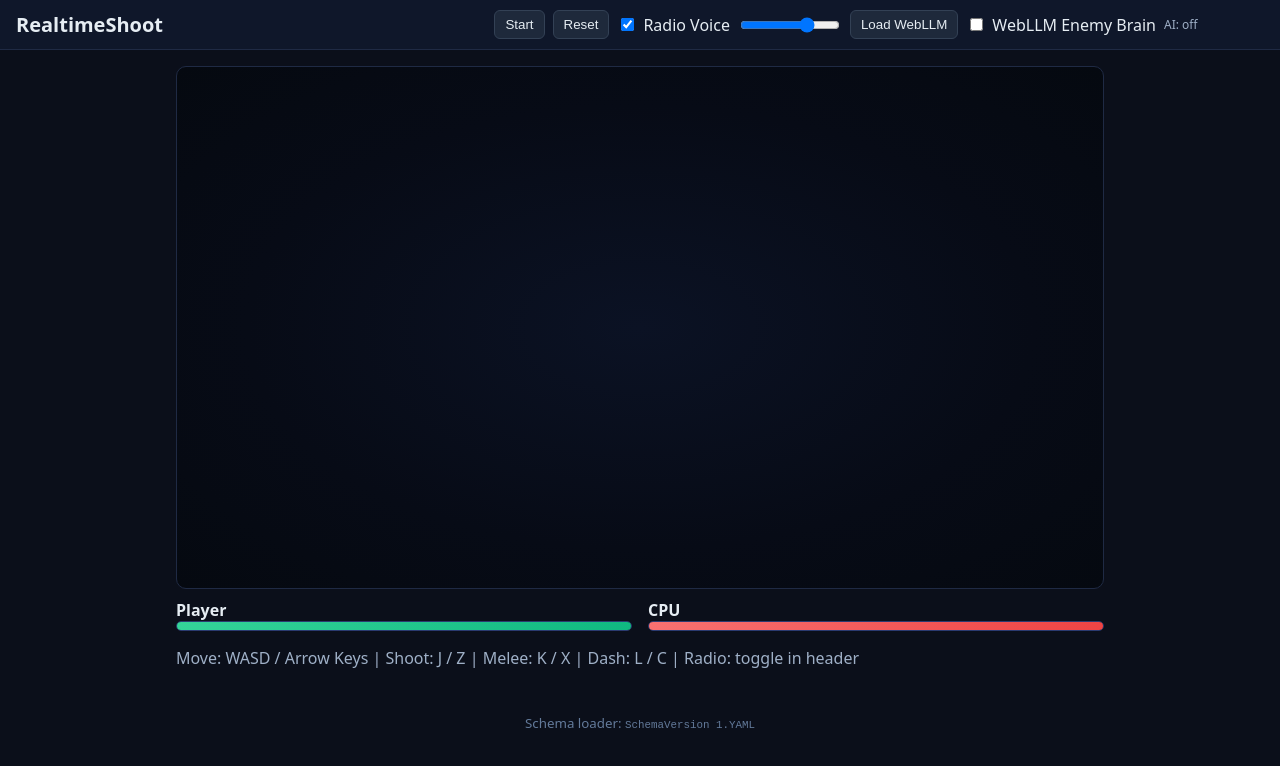
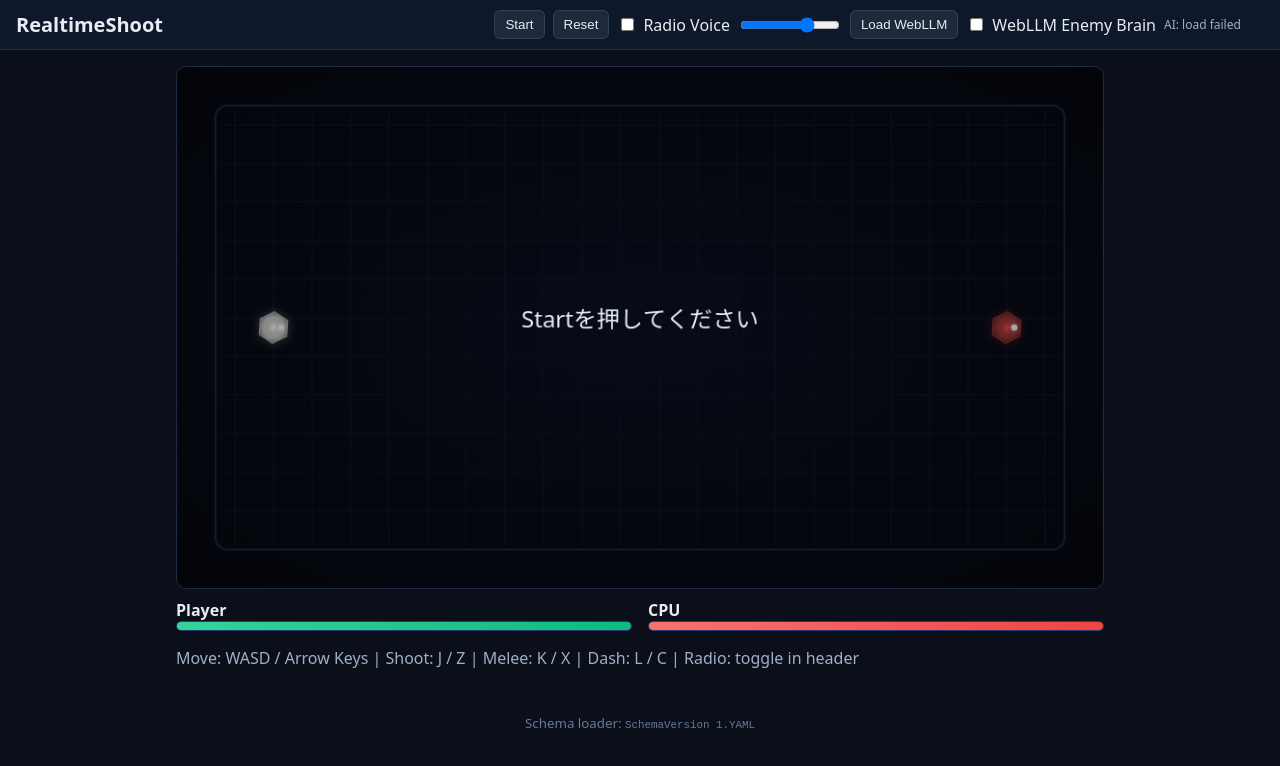
Before and after one commit to KG-NINJA/ZUNOSENKANGIRL, a plain HTML site: page index.html in a window 1280 px wide. Both pictures are taken after a click on the button "Load WebLLM". Drawn offline with Linux system fonts and the light colour scheme; no server answers.

Commit message:
Add files via upload

```diff
--- a/index.html
+++ b/index.html
@@ -4,7 +4,7 @@
     <meta charset="UTF-8" />
     <meta name="viewport" content="width=device-width, initial-scale=1.0" />
     <title>RealtimeShoot 1v1</title>
-    <link rel="stylesheet" href="/style.css" />
+    <link rel="stylesheet" href="./style.css" />
   </head>
   <body>
     <header>
@@ -53,6 +53,6 @@
       <small>Schema loader: <code>SchemaVersion 1.YAML</code></small>
     </footer>
 
-    <script type="module" src="/main.js"></script>
+    <script type="module" src="./main.js"></script>
   </body>
 </html>
--- a/main.js
+++ b/main.js
@@ -1,4 +1,4 @@
-import * as webllm from 'https://esm.run/@mlc-ai/web-llm';
+let webllm = null;
 // Minimal 1v1 canvas shooter with distance-based tactics
 // Loads a subset of settings from SchemaVersion 1.YAML
 
@@ -91,6 +91,10 @@ async function loadWebLLMEnemyBrain() {
   llmLoading = true;
   setAiStatus('AI: loading model...');
   try {
+    if (!webllm) {
+      setAiStatus('AI: loading library...');
+      webllm = await import('https://esm.run/@mlc-ai/web-llm');
+    }
     llmEngine = await webllm.CreateMLCEngine(WEBLLM_MODEL, {
       initProgressCallback: (p) => {
         const pct = p?.progress ? Math.round(p.progress * 100) : 0;
```
Also changed, not shown: 1 other file.
